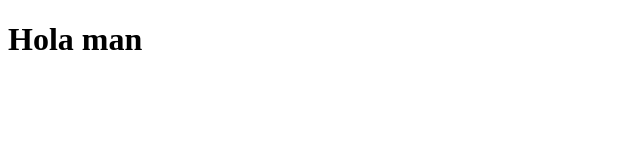
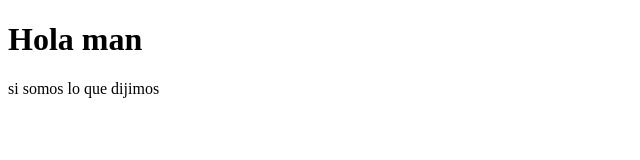
Before and after one commit to spartan-dev/gitsamurai, a plain HTML site: page index.html in a window 1280 px wide. Shown: the whole page, without its empty margins (0-640 px from the left). Drawn offline with Linux system fonts and the light colour scheme.

Commit message:
chore: add some nex section

```diff
--- a/index.html
+++ b/index.html
@@ -9,6 +9,9 @@
   <body>
     <main>
       <h1>Hola man</h1>
+      <section>
+        <div>si somos lo que dijimos</div>
+      </section>
     </main>
   </body>
 </html>
```
